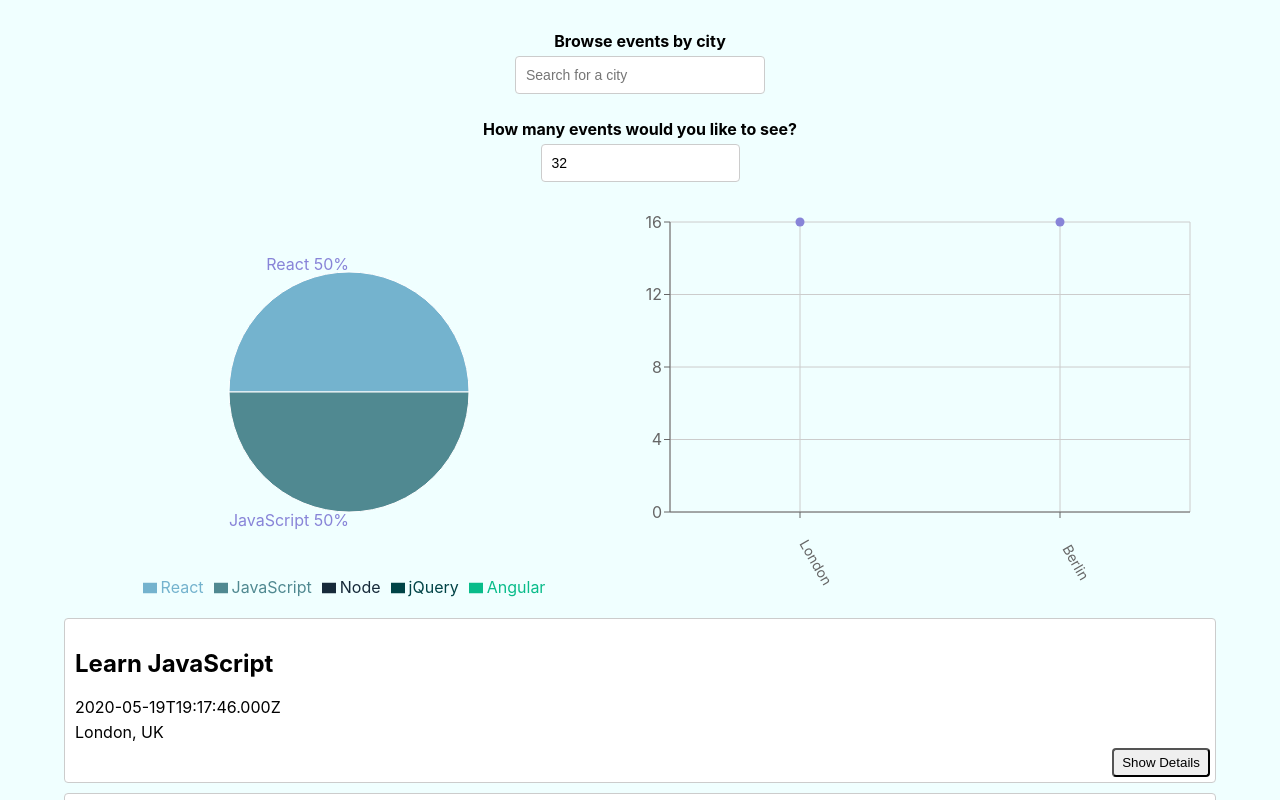
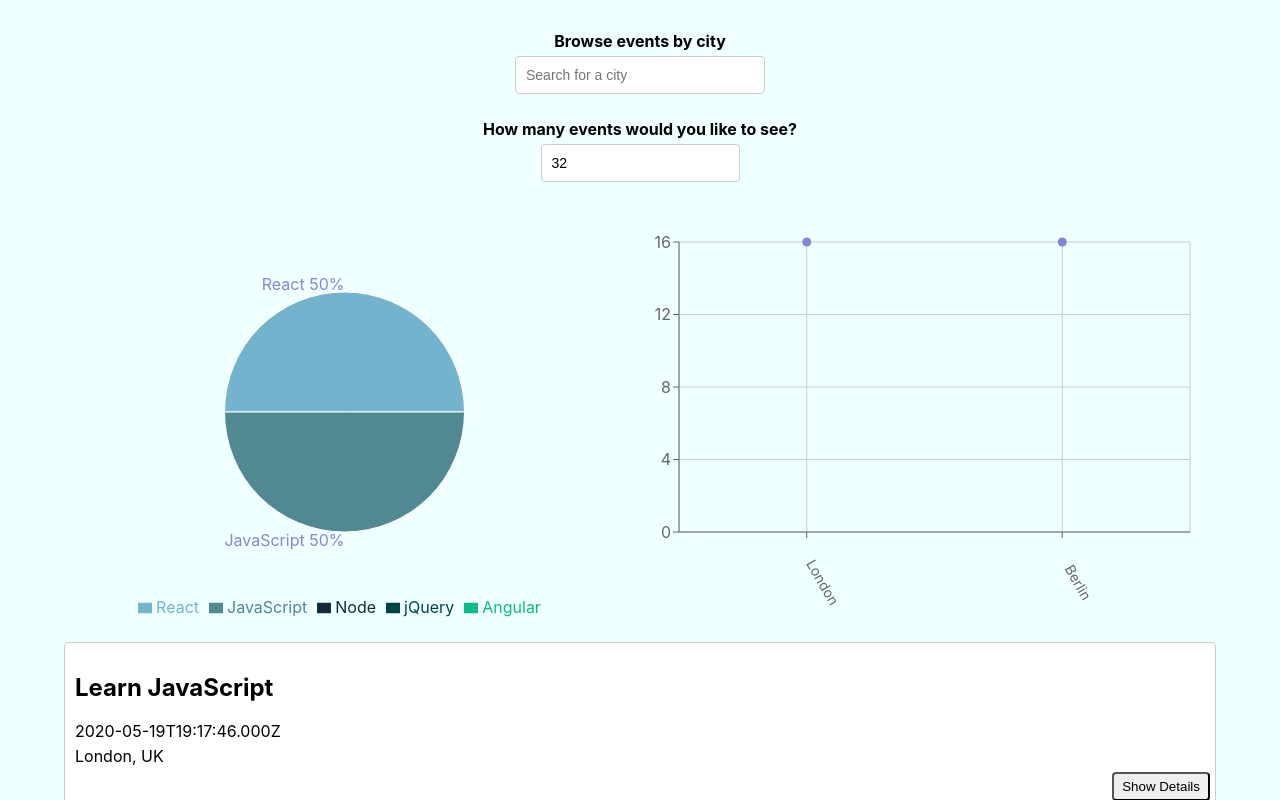
Before and after one commit to RParker505/meet, a React (Create React App) app: page / in a window 1280 px wide. Shown: the top 800 px of the page. Built offline with nearby package versions, Linux system fonts and the light colour scheme; what atatus-spa would draw is missing.

Commit message:
Adjust margin and padding for charts

```diff
--- a/src/App.css
+++ b/src/App.css
@@ -101,7 +101,9 @@ input[type="number"] {
 
 .charts-container {
   display: grid;
+  gap: 18px;
   grid-template-columns: 1fr 1fr;
+  margin: 20px 0;
 }
 
 @media (max-width: 768px) {
```
